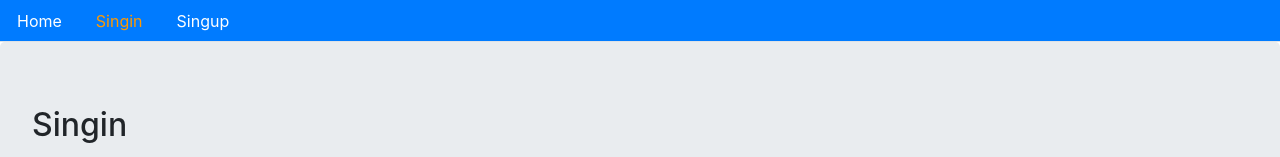
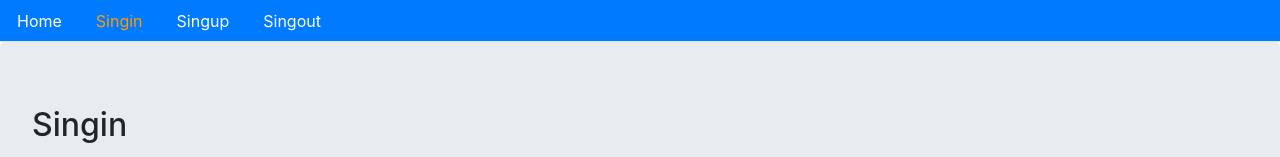
Before and after one commit to johny4437/mern-stack-ecom, a React (Create React App) app in the folder frontend/: page /singin in a window 1280 px wide. Shown: the top 157 px of the page. Built offline with nearby package versions, Linux system fonts and the light colour scheme; no server answers.

Commit message:
frontend implementation

```diff
--- a/frontend/src/auth/index.js
+++ b/frontend/src/auth/index.js
@@ -33,3 +33,22 @@ import {API} from '../Config';
      })
      .catch(err =>console.log(err))
  };
+
+ export const authenticate = (data, next) =>{
+     if( typeof window !== 'undefined'){
+         localStorage.setItem('jwt', JSON.stringify(data));
+         next();
+     }
+ };
+
+ export const singout =(next)=>{
+     if( typeof window !=='undefined'){
+         localStorage.removeItem('jwt');
+        next();
+
+        return fetch(`${API}/singout`)
+                .then(response => console.log(response))
+                .catch(err => console.log(err)
+                )
+        }
+ }
--- a/frontend/src/core/Menu.js
+++ b/frontend/src/core/Menu.js
@@ -1,5 +1,8 @@
 import React from 'react';
  import {Link, withRouter} from 'react-router-dom';
+import {singout} from  '../auth';
+
+
  const isActive = (history, path)=>{
     if(history.location.pathname===path){
         return {color:"#ff9900"}
@@ -20,6 +23,17 @@ function Menu({history}) {
             <li className="nav-item">
                 <Link className="nav-link" style={isActive(history, "/singup")} to="/singup" >Singup</Link>
             </li>
+            <li className="nav-item">
+                <span className="nav-link"
+                 style={{cursor:'pointer', color:'#ffffff'}}
+                 onClick={()=> singout(()=>{
+                     history.push("/")
+                 })}
+                  >
+                    Singout
+                </span>
+            </li>
+
 
         </ul>
     )
--- a/frontend/src/user/Singin.js
+++ b/frontend/src/user/Singin.js
@@ -1,6 +1,6 @@
 import React,{useState} from 'react';
 import Layout from '../core/Layout';
-import {singin} from   '../auth';
+import {singin, authenticate} from   '../auth';
 import { Redirect } from 'react-router-dom';
 
 
@@ -29,10 +29,12 @@ import { Redirect } from 'react-router-dom';
             if(data.error){
                 setValues({...values, error: data.error, loading:false})
             }else{
-                setValues({
-                    ...values,
-                    redirectToReferrer:true
+                authenticate( data, ()=>{
+                    setValues({
+                        ...values,
+                        redirectToReferrer:true
 
+                    })
                 })
             }
         })
```
